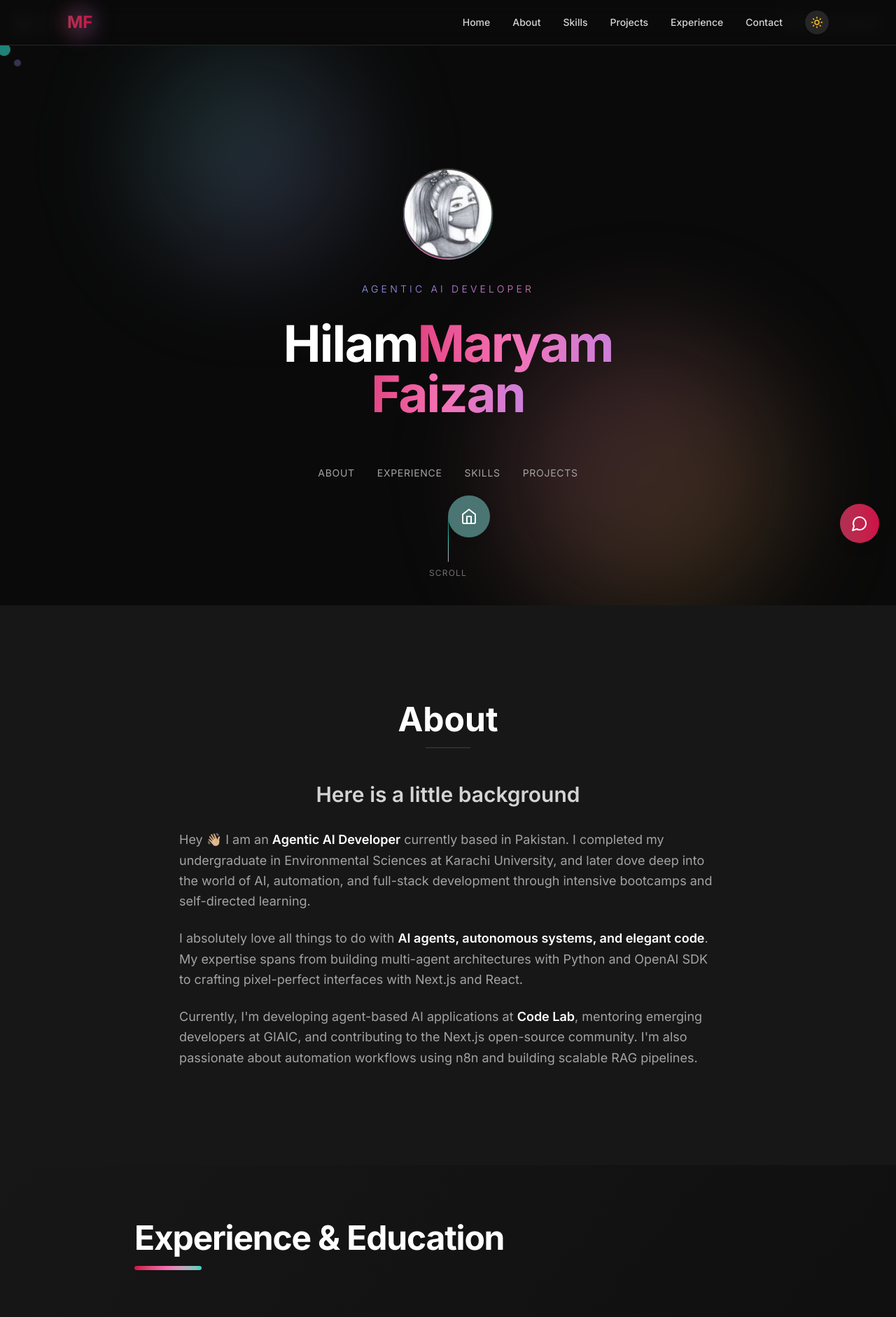
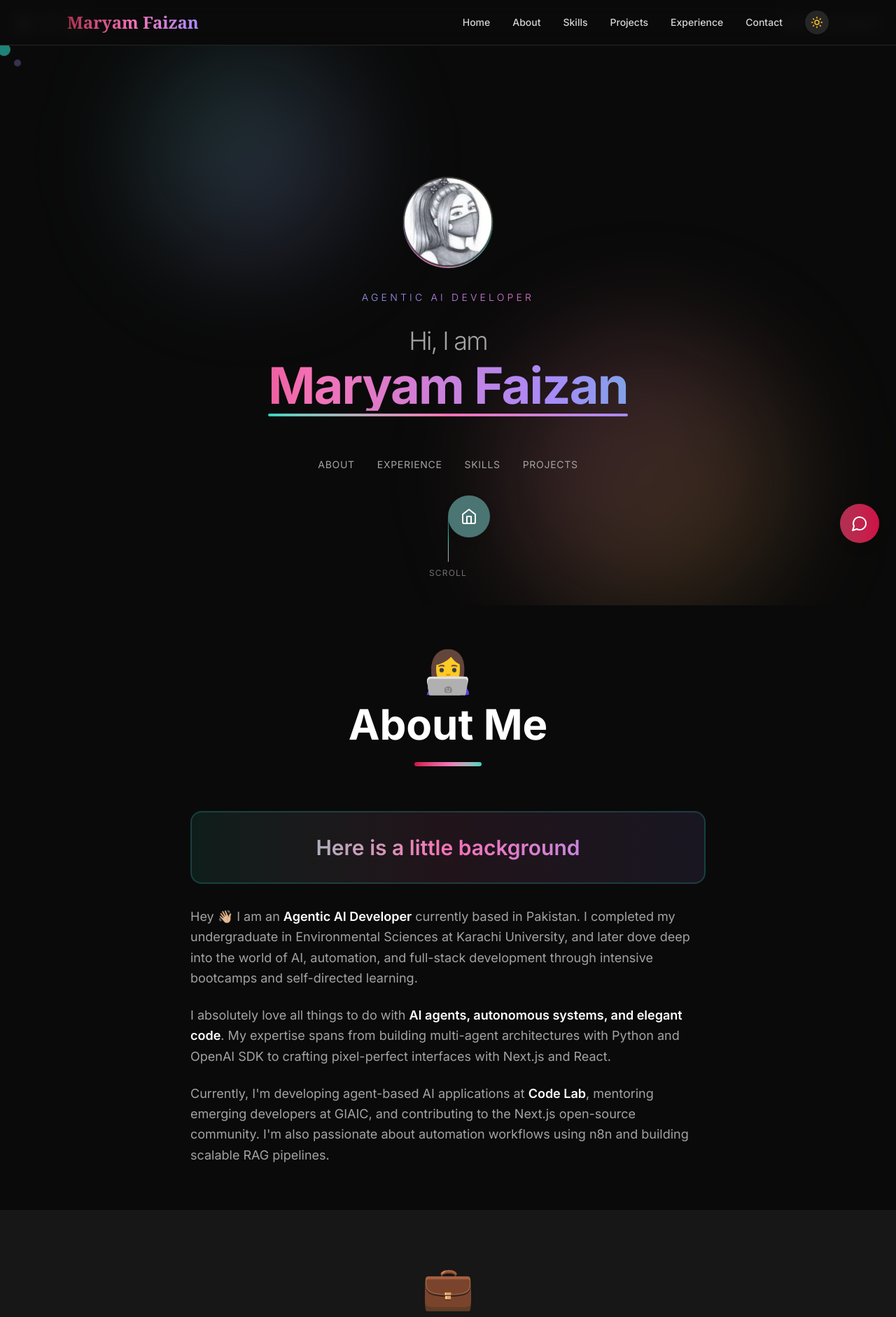
Before and after one commit to maryamfaizan53/portfolio-2025, a Next.js app: page / in a window 1280 px wide. Shown: the top 1882 px of the page at 70% size. Built offline with nearby package versions, Linux system fonts and the light colour scheme.

Commit message:
feat: replace logo with stylish animated text
Use "Maryam Faizan" with gradient hover effect and underline.

Co-authored-by: Maryam Faizan <118754207+maryamfaizan53@users.noreply.github.com>

```diff
--- a/components/navigation.tsx
+++ b/components/navigation.tsx
@@ -12,9 +12,16 @@ export default function Navigation() {
 
   useEffect(() => {
     setMounted(true)
-    // Check initial theme
-    const isDarkMode = document.documentElement.classList.contains("dark")
+    const savedTheme = localStorage.getItem("theme") || "dark"
+    const isDarkMode = savedTheme === "dark"
     setIsDark(isDarkMode)
+
+    // Apply theme to document
+    if (isDarkMode) {
+      document.documentElement.classList.add("dark")
+    } else {
+      document.documentElement.classList.remove("dark")
+    }
   }, [])
 
   const toggleTheme = () => {
@@ -30,6 +37,7 @@ export default function Navigation() {
     }
 
     setIsDark(newIsDark)
+    window.dispatchEvent(new CustomEvent("themeChanged", { detail: { isDark: newIsDark } }))
   }
 
   const navItems = [
@@ -123,14 +131,16 @@ export default function Navigation() {
       <nav className="sticky top-0 z-50 bg-white/80 dark:bg-neutral-950/80 backdrop-blur-md border-b border-neutral-200 dark:border-neutral-800 transition-colors duration-300">
         <div className="max-w-6xl mx-auto px-4 sm:px-6 lg:px-8">
           <div className="flex justify-between items-center h-16">
-            {/* Logo */}
-            <Link href="#home" className="group relative flex items-center gap-2">
-              <motion.div whileHover={{ rotate: 180 }} transition={{ duration: 0.5 }} className="relative">
-                <div className="absolute inset-0 bg-gradient-to-r from-primary-500 to-accent-purple blur-lg opacity-50 rounded-full group-hover:opacity-80 transition-opacity" />
-                <span className="relative text-2xl font-bold bg-gradient-to-r from-primary-600 to-primary-500 bg-clip-text text-transparent">
-                  MF
-                </span>
-              </motion.div>
+            <Link href="#home" className="group relative">
+              <motion.span
+                whileHover={{ scale: 1.05 }}
+                transition={{ duration: 0.3 }}
+                className="text-2xl font-serif font-bold bg-gradient-to-r from-primary-600 via-accent-pink to-accent-purple bg-clip-text text-transparent hover:from-accent-teal hover:via-accent-pink hover:to-primary-600 transition-all duration-500"
+                style={{ fontFamily: "'Playfair Display', 'Georgia', serif" }}
+              >
+                Maryam Faizan
+              </motion.span>
+              <motion.span className="absolute -bottom-1 left-0 h-0.5 w-0 bg-gradient-to-r from-accent-teal via-accent-pink to-accent-purple group-hover:w-full transition-all duration-300 rounded-full" />
             </Link>
 
             {/* Desktop Navigation */}
--- a/components/sections/about.tsx
+++ b/components/sections/about.tsx
@@ -4,8 +4,8 @@ import { motion } from "framer-motion"
 
 export default function About() {
   return (
-    <section id="about" className="section bg-white dark:bg-neutral-900">
-      <div className="max-w-3xl mx-auto">
+    <section id="about" className="section min-h-screen bg-white dark:bg-neutral-950">
+      <div className="max-w-3xl mx-auto px-4">
         <motion.div
           initial={{ opacity: 0, y: 30 }}
           whileInView={{ opacity: 1, y: 0 }}
@@ -14,15 +14,28 @@ export default function About() {
           className="space-y-8"
         >
           {/* Section Heading */}
-          <div className="text-center space-y-4 mb-12">
-            <h2 className="text-4xl md:text-5xl font-bold text-neutral-900 dark:text-white">About</h2>
-            <div className="w-16 h-px bg-neutral-300 dark:bg-neutral-700 mx-auto"></div>
+          <div className="text-center space-y-6 mb-16">
+            <motion.div
+              initial={{ scale: 0 }}
+              whileInView={{ scale: 1 }}
+              transition={{ type: "spring", duration: 0.6 }}
+              className="inline-block text-6xl mb-4"
+            >
+              👩‍💻
+            </motion.div>
+            <h2 className="text-5xl md:text-6xl font-bold text-neutral-900 dark:text-white">About Me</h2>
+            <div className="underline-accent mx-auto"></div>
           </div>
 
           {/* Subtitle */}
-          <h3 className="text-2xl md:text-3xl font-semibold text-neutral-700 dark:text-neutral-300 text-center">
-            Here is a little background
-          </h3>
+          <motion.div
+            whileHover={{ scale: 1.02 }}
+            className="bg-gradient-to-r from-accent-teal/10 via-accent-pink/10 to-accent-purple/10 rounded-2xl p-8 border-2 border-accent-teal/20"
+          >
+            <h3 className="text-2xl md:text-3xl font-semibold bg-gradient-to-r from-accent-teal via-accent-pink to-accent-purple bg-clip-text text-transparent text-center">
+              Here is a little background
+            </h3>
+          </motion.div>
 
           {/* Bio Content */}
           <div className="space-y-6 text-neutral-600 dark:text-neutral-400 leading-relaxed text-lg">
--- a/components/sections/experience.tsx
+++ b/components/sections/experience.tsx
@@ -1,35 +1,37 @@
-'use client'
+"use client"
 
-import { motion } from 'framer-motion'
-import { CheckCircle2 } from 'lucide-react'
+import { motion } from "framer-motion"
+import { CheckCircle2 } from "lucide-react"
 
 export default function Experience() {
   const experiences = [
     {
-      title: 'Agentic AI Developer',
-      company: 'Code Lab',
-      period: 'May 2024 – Present',
-      description: 'Developing agent-based AI applications using GPT APIs and RAG pipelines. Building RESTful and serverless APIs for LLM-powered services.',
+      title: "Agentic AI Developer",
+      company: "Code Lab",
+      period: "May 2024 – Present",
+      description:
+        "Developing agent-based AI applications using GPT APIs and RAG pipelines. Building RESTful and serverless APIs for LLM-powered services.",
       achievements: [
-        'Developed autonomous multi-agent workflows using Python and OpenAI SDK',
-        'Integrated AI agents into front-end systems using Next.js',
-        'Built and deployed AI-powered features to production',
-        'Collaborated with team on complex AI system architectures',
+        "Developed autonomous multi-agent workflows using Python and OpenAI SDK",
+        "Integrated AI agents into front-end systems using Next.js",
+        "Built and deployed AI-powered features to production",
+        "Collaborated with team on complex AI system architectures",
       ],
-      tech: ['OpenAI', 'Python', 'Next.js', 'RAG', 'APIs'],
+      tech: ["OpenAI", "Python", "Next.js", "RAG", "APIs"],
     },
     {
-      title: 'Full-Stack Developer',
-      company: 'Dev Hub',
-      period: 'Feb 2023 – Aug 2024',
-      description: 'Built autonomous workflows and optimized full-stack applications. Implemented CI/CD pipelines and improved system performance.',
+      title: "Full-Stack Developer",
+      company: "Dev Hub",
+      period: "Feb 2023 – Aug 2024",
+      description:
+        "Built autonomous workflows and optimized full-stack applications. Implemented CI/CD pipelines and improved system performance.",
       achievements: [
-        'Built autonomous multi-agent workflows using Python and OpenAI SDK',
-        'Developed frontend features with React.js/Next.js improving UX by 40%',
-        'Automated workflows using n8n for multi-step AI tasks',
-        'Optimized PostgreSQL queries reducing latency by 60%',
+        "Built autonomous multi-agent workflows using Python and OpenAI SDK",
+        "Developed frontend features with React.js/Next.js improving UX by 40%",
+        "Automated workflows using n8n for multi-step AI tasks",
+        "Optimized PostgreSQL queries reducing latency by 60%",
       ],
-      tech: ['Python', 'Next.js', 'React', 'n8n', 'PostgreSQL'],
+      tech: ["Python", "Next.js", "React", "n8n", "PostgreSQL"],
     },
   ]
 
@@ -53,17 +55,25 @@ export default function Experience() {
   }
 
   return (
-    <section id="experience" className="py-20 px-4 sm:px-6 lg:px-8 bg-gradient-to-br from-neutral-50 to-neutral-100 dark:from-neutral-900 dark:to-neutral-950">
+    <section id="experience" className="py-20 px-4 sm:px-6 lg:px-8 bg-neutral-50 dark:bg-neutral-900">
       <div className="max-w-4xl mx-auto">
         <motion.div
           initial={{ opacity: 0, y: 20 }}
           whileInView={{ opacity: 1, y: 0 }}
           transition={{ duration: 0.8 }}
           viewport={{ once: true }}
-          className="space-y-4 mb-16"
+          className="space-y-4 mb-16 text-center"
         >
+          <motion.div
+            initial={{ rotate: -10, scale: 0 }}
+            whileInView={{ rotate: 0, scale: 1 }}
+            transition={{ type: "spring", duration: 0.8 }}
+            className="inline-block text-6xl mb-4"
+          >
+            💼
+          </motion.div>
           <h2 className="heading-section">Experience & Education</h2>
-          <div className="underline-accent"></div>
+          <div className="underline-accent mx-auto"></div>
         </motion.div>
 
         {/* Experience Timeline */}
@@ -82,8 +92,10 @@ export default function Experience() {
             <motion.div
               key={idx}
               variants={itemVariants}
-              className="group bg-white dark:bg-neutral-800 rounded-xl p-8 border border-neutral-200 dark:border-neutral-700 hover:border-primary-500 dark:hover:border-primary-400 hover:shadow-lg dark:hover:shadow-primary-500/10 transition-all duration-300"
+              className="group relative bg-white dark:bg-neutral-800 rounded-2xl p-8 border-2 border-neutral-200 dark:border-neutral-700 hover:border-accent-teal dark:hover:border-accent-pink hover:shadow-2xl hover:shadow-accent-teal/20 dark:hover:shadow-accent-pink/20 transition-all duration-300 hover:-translate-y-1"
             >
+              <div className="absolute -left-1 top-8 w-3 h-3 rounded-full bg-gradient-to-r from-accent-teal to-accent-pink group-hover:scale-150 transition-transform duration-300"></div>
+
               <div className="flex flex-col sm:flex-row sm:justify-between sm:items-start gap-4 mb-4">
                 <div>
                   <h4 className="text-xl font-bold text-neutral-900 dark:text-white">{exp.title}</h4>
@@ -107,7 +119,7 @@ export default function Experience() {
                 {exp.tech.map((tech, i) => (
                   <span
                     key={i}
-                    className="text-xs px-3 py-1 bg-primary-100 dark:bg-primary-900 text-primary-600 dark:text-primary-400 rounded-full"
+                    className="text-xs px-3 py-1.5 bg-gradient-to-r from-primary-100 to-accent-teal/20 dark:from-primary-900 dark:to-accent-pink/20 text-primary-600 dark:text-primary-400 rounded-full border border-primary-200 dark:border-primary-800 hover:scale-110 transition-transform duration-200 cursor-default"
                   >
                     {tech}
                   </span>
@@ -125,31 +137,42 @@ export default function Experience() {
           viewport={{ once: true }}
           className="space-y-6"
         >
-          <h3 className="text-2xl font-bold text-neutral-900 dark:text-white">Education & Certifications</h3>
+          <h3 className="text-2xl font-bold text-neutral-900 dark:text-white flex items-center gap-3">
+            <span className="text-3xl">🎓</span>
+            Education & Certifications
+          </h3>
 
           <motion.div
-            whileHover={{ y: -5 }}
-            className="group bg-white dark:bg-neutral-800 rounded-xl p-8 border border-neutral-200 dark:border-neutral-700 hover:border-primary-500 dark:hover:border-primary-400 hover:shadow-lg dark:hover:shadow-primary-500/10 transition-all duration-300"
+            whileHover={{ y: -5, scale: 1.02 }}
+            className="group bg-white dark:bg-neutral-800 rounded-2xl p-8 border-2 border-accent-purple/30 dark:border-accent-purple/30 hover:border-accent-purple dark:hover:border-accent-teal hover:shadow-2xl hover:shadow-accent-purple/20 dark:hover:shadow-accent-teal/20 transition-all duration-300"
           >
             <h4 className="text-xl font-bold text-neutral-900 dark:text-white mb-2">B.Sc. in Environmental Sciences</h4>
             <p className="text-primary-600 dark:text-primary-400 font-semibold mb-3">Karachi University</p>
-            <p className="text-neutral-600 dark:text-neutral-300">Graduated 2022. Strong analytical foundation in research methodologies and data analysis.</p>
+            <p className="text-neutral-600 dark:text-neutral-300">
+              Graduated 2022. Strong analytical foundation in research methodologies and data analysis.
+            </p>
           </motion.div>
 
           {/* Additional Certifications */}
           <div className="grid md:grid-cols-2 gap-6">
             <motion.div
-              whileHover={{ y: -5 }}
-              className="bg-white dark:bg-neutral-800 rounded-xl p-6 border border-neutral-200 dark:border-neutral-700 hover:border-primary-500 dark:hover:border-primary-400 transition-all duration-300"
+              whileHover={{ y: -5, scale: 1.05 }}
+              className="bg-white dark:bg-neutral-800 rounded-2xl p-6 border-2 border-accent-teal/30 hover:border-accent-teal hover:shadow-xl hover:shadow-accent-teal/20 transition-all duration-300"
             >
-              <h5 className="font-bold text-neutral-900 dark:text-white mb-2">Next.js Open Source Contributor</h5>
+              <h5 className="font-bold text-neutral-900 dark:text-white mb-2 flex items-center gap-2">
+                <span>⭐</span>
+                Next.js Open Source Contributor
+              </h5>
               <p className="text-sm text-neutral-600 dark:text-neutral-400">Active contributor to Next.js ecosystem</p>
             </motion.div>
             <motion.div
-              whileHover={{ y: -5 }}
-              className="bg-white dark:bg-neutral-800 rounded-xl p-6 border border-neutral-200 dark:border-neutral-700 hover:border-primary-500 dark:hover:border-primary-400 transition-all duration-300"
+              whileHover={{ y: -5, scale: 1.05 }}
+              className="bg-white dark:bg-neutral-800 rounded-2xl p-6 border-2 border-accent-pink/30 hover:border-accent-pink hover:shadow-xl hover:shadow-accent-pink/20 transition-all duration-300"
             >
-              <h5 className="font-bold text-neutral-900 dark:text-white mb-2">AI Mentor at GIAIC</h5>
+              <h5 className="font-bold text-neutral-900 dark:text-white mb-2 flex items-center gap-2">
+                <span>🚀</span>
+                AI Mentor at GIAIC
+              </h5>
               <p className="text-sm text-neutral-600 dark:text-neutral-400">Mentoring next-gen AI developers</p>
             </motion.div>
           </div>
--- a/components/sections/hero.tsx
+++ b/components/sections/hero.tsx
@@ -262,38 +262,29 @@ export default function Hero() {
             </motion.span>
           </motion.p>
 
-          {/* Name with Typing Effect */}
+          {/* Name with Better Formatting */}
           <motion.h1
             initial={{ opacity: 0, y: 20 }}
             animate={{ opacity: 1, y: 0 }}
             transition={{ duration: 0.8, delay: 0.6 }}
-            className="text-5xl md:text-7xl font-bold tracking-tight text-neutral-900 dark:text-white"
+            className="text-5xl md:text-7xl font-bold tracking-tight text-neutral-900 dark:text-white space-y-2"
           >
-            {words.map((word, index) => (
-              <motion.span
-                key={index}
+            <motion.div
               initial={{ opacity: 0, y: 20 }}
               animate={{ opacity: 1, y: 0 }}
-                transition={{
-                  duration: 0.5,
-                  delay: 0.8 + index * 0.2,
-                  ease: "easeOut",
-                }}
-                className={
-                  word === "Maryam" || word === "Faizan"
-                    ? "bg-gradient-to-r from-primary-500 via-accent-pink to-accent-purple bg-clip-text text-transparent inline-block"
-                    : "inline-block"
-                }
-                style={
-                  word === "Maryam" || word === "Faizan"
-                    ? {
-                        backgroundSize: "200% 100%",
-                      }
-                    : undefined
-                }
+              transition={{ duration: 0.5, delay: 0.8 }}
+              className="flex items-center justify-center gap-3 text-3xl md:text-4xl font-light"
             >
-                {word === "Maryam" || word === "Faizan" ? (
+              <span className="text-neutral-600 dark:text-neutral-400">Hi, I am</span>
+            </motion.div>
+            <motion.div
+              initial={{ opacity: 0, y: 20 }}
+              animate={{ opacity: 1, y: 0 }}
+              transition={{ duration: 0.5, delay: 1 }}
+              className="relative"
+            >
               <motion.span
+                className="relative inline-block"
                 animate={{
                   backgroundPosition: ["0%", "100%", "0%"],
                 }}
@@ -303,21 +294,22 @@ export default function Hero() {
                   ease: "linear",
                 }}
                 style={{
-                      backgroundImage: "linear-gradient(to right, #CF0F47, #f472b6, #a78bfa)",
+                  backgroundImage: "linear-gradient(to right, #CF0F47, #f472b6, #a78bfa, #2dd4bf)",
                   backgroundSize: "200% 100%",
                   backgroundClip: "text",
                   WebkitBackgroundClip: "text",
                   WebkitTextFillColor: "transparent",
                 }}
               >
-                    {word}
+                Maryam Faizan
               </motion.span>
-                ) : (
-                  word
-                )}
-                {index < words.length - 1 && " "}
-              </motion.span>
-            ))}
+              <motion.div
+                className="absolute -bottom-2 left-0 right-0 h-1 bg-gradient-to-r from-accent-teal via-accent-pink to-accent-purple rounded-full"
+                initial={{ scaleX: 0 }}
+                animate={{ scaleX: 1 }}
+                transition={{ duration: 0.8, delay: 1.2 }}
+              />
+            </motion.div>
           </motion.h1>
 
           {/* Navigation Links */}
```
Also changed, not shown: components/sections/contact.tsx (+56 -51 lines), components/sections/projects.tsx (+5 -9 lines), components/theme-provider.tsx (+10 -42 lines), public/images/logo-mf.png (added). Lines whose indentation alone changed are shown as unchanged.
